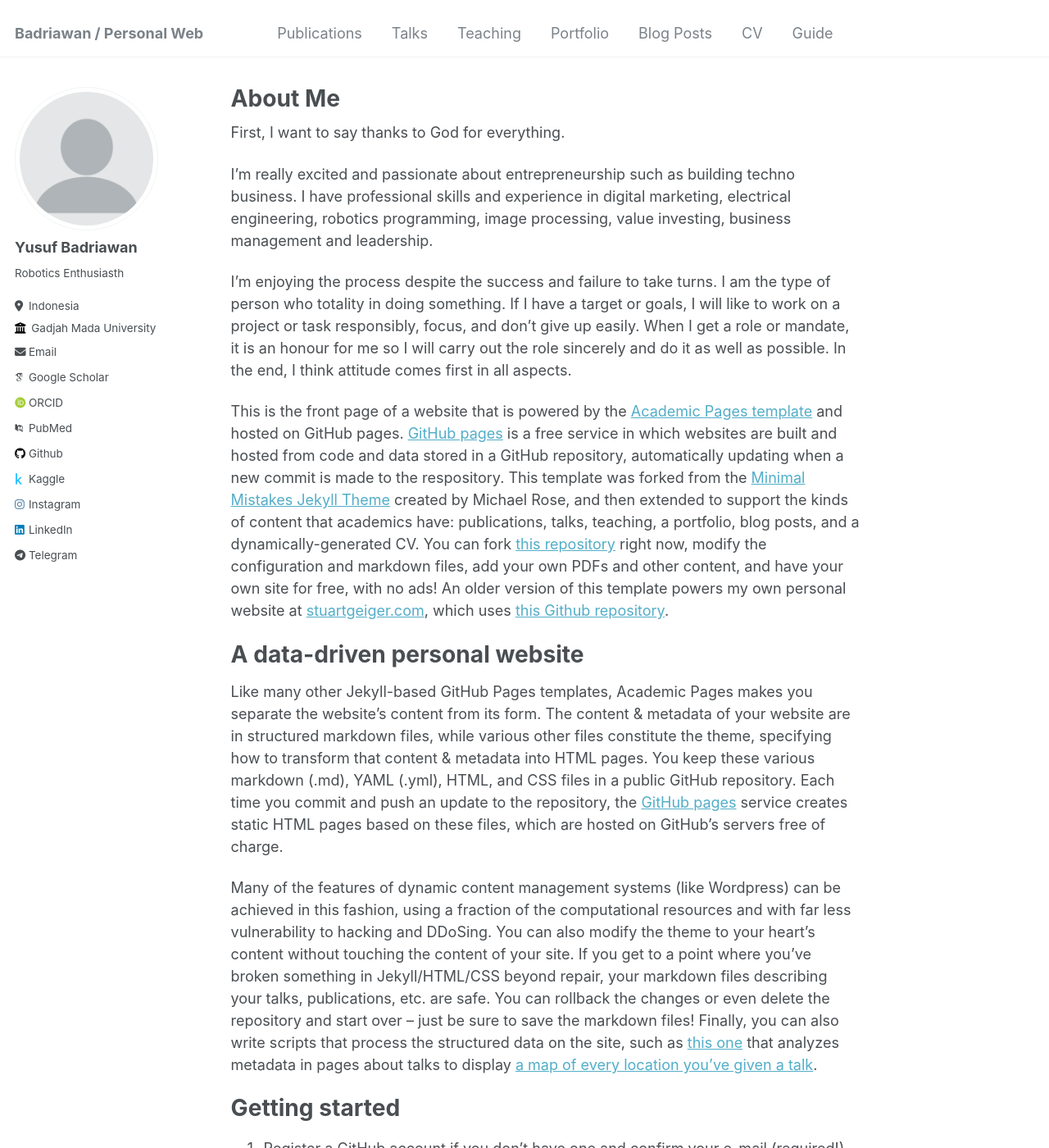
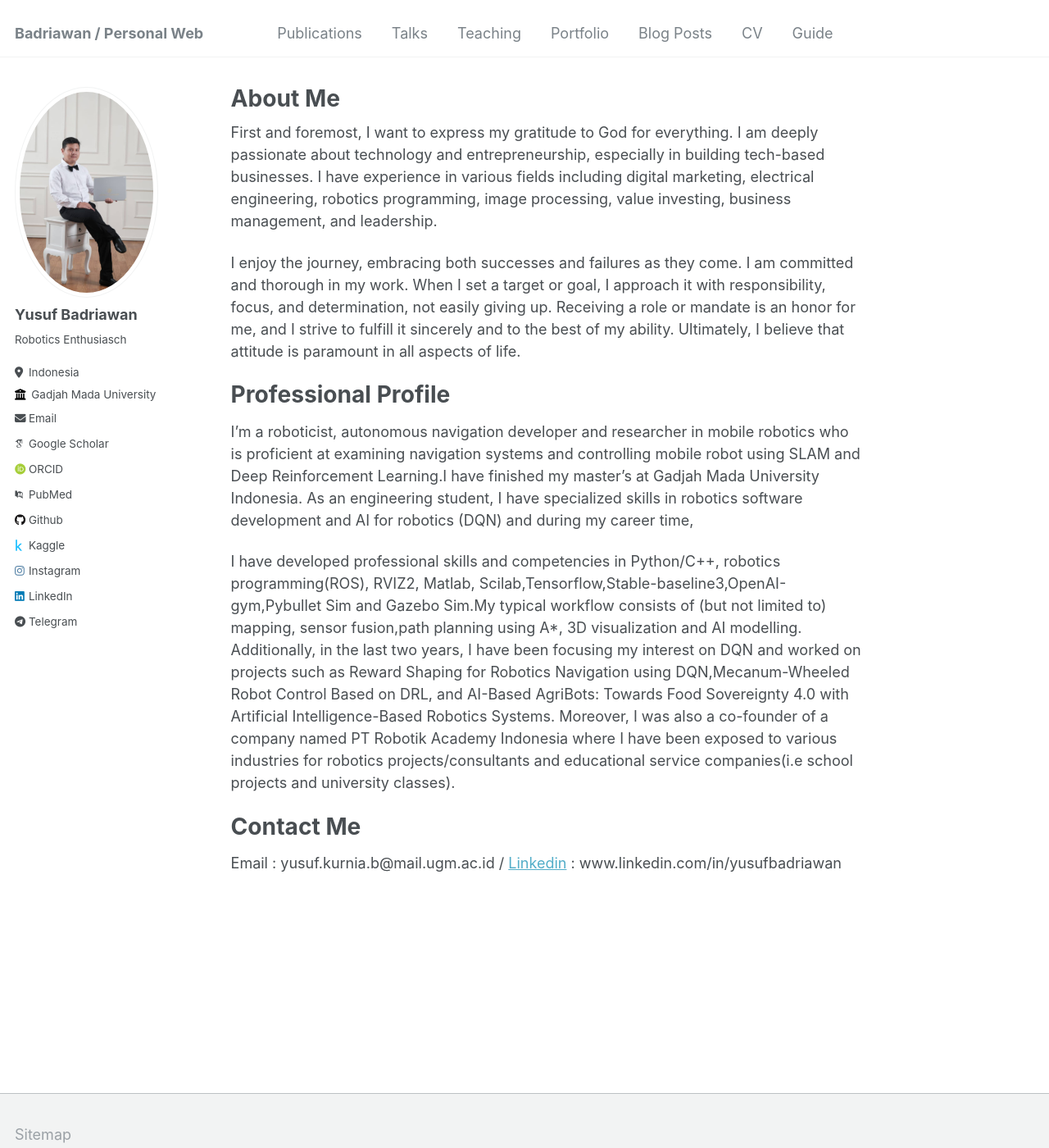
Before and after one commit to badriawan/badriawan.github.io, a Jekyll site: the page built from _pages/about.md, in a window 1280 px wide and 1400 px high. Shown: the whole window at 82% size. Built offline with Jekyll 4.4.1, drawn with Linux system fonts in a browser that asks for light colours; some web fonts are replaced; some of the changed text lies outside the part shown.

Commit message:
update home

```diff
--- a/_config.yml
+++ b/_config.yml
@@ -14,17 +14,17 @@ name                     : &name "Yusuf Kurnia Badriawan"
 description              : &description "personal description"
 url                      : https://badriawan.github.io # the base hostname & protocol for your site e.g. "https://mmistakes.github.io"
 baseurl                  : "" # the subpath of your site, e.g. "/blog"
-repository               : "badriawan/badriawan.github.io"
+repository               : "github.com/badriawan"
 
 # Site Author - The following control what appear as part of the author content on the side bar.
 #               If a field is blank the icon and link will not appear, otherwise it will be shown.
 #               Additional customization can be done by editing /_includes/author-profile.html
 author:
   # Biographic information
-  avatar           : "profile.png"
+  avatar           : "profpic.jpg"
   name             : "Yusuf Badriawan"
   pronouns         : # example: "she/her"
-  bio              : "Robotics Enthusiasth"
+  bio              : "Robotics Enthusiasch"
   location         : "Indonesia"
   employer         : "Gadjah Mada University"
   uri              : # URL
@@ -39,7 +39,7 @@ author:
   pubmed           : "https://www.ncbi.nlm.nih.gov/pubmed/?term=john+snow"
   researchgate     : # URL
 
-  # Repositories and software development
+  #Repositories and software development
   bitbucket        : # Username - Update with your username on the site
   codepen          : # Username
   dribbble         : # Username
@@ -47,7 +47,7 @@ author:
   kaggle           : "badriawan"
   stackoverflow    : # User number or user number and name (i.e., use "1" or "1/jeff-atwood")
 
-  # Social media
+  #Social media
   bluesky          : # Replace this with you Bluesky username
   facebook         : # Username
   flickr           : # Username
--- a/_pages/about.md
+++ b/_pages/about.md
@@ -7,51 +7,27 @@ redirect_from:
   - /about.html
 ---
 
-First, I want to say thanks to God for everything.
+First and foremost, I want to express my gratitude to God for everything. I am deeply passionate about technology and entrepreneurship, especially in building tech-based businesses. I have experience in various fields including digital marketing, electrical engineering, robotics programming, image processing, value investing, business management, and leadership.
 
-I'm really excited and passionate about entrepreneurship such as building techno business. I have professional skills and experience in digital marketing, electrical engineering, robotics programming, image processing, value investing, business management and leadership.
+I enjoy the journey, embracing both successes and failures as they come. I am committed and thorough in my work. When I set a target or goal, I approach it with responsibility, focus, and determination, not easily giving up. Receiving a role or mandate is an honor for me, and I strive to fulfill it sincerely and to the best of my ability. Ultimately, I believe that attitude is paramount in all aspects of life.
 
-I'm enjoying the process despite the success and failure to take turns. I am the type of person who totality in doing something. If I have a target or goals, I will like to work on a project or task responsibly, focus, and don't give up easily. When I get a role or mandate, it is an honour for me so I will carry out the role sincerely and do it as well as possible. In the end, I think attitude comes first in all aspects.
+Professional Profile
+======
+I’m a roboticist, autonomous navigation developer and researcher in mobile robotics who is proficient at examining
+navigation systems and controlling mobile robot using SLAM and Deep Reinforcement Learning.I have finished my master's at
+Gadjah Mada University Indonesia. As an engineering student, I have specialized skills in robotics software development and AI
+for robotics (DQN) and during my career time,
 
+I have developed professional skills and competencies in Python/C++, robotics programming(ROS), RVIZ2, Matlab, Scilab,Tensorflow,Stable-baseline3,OpenAI-gym,Pybullet Sim and Gazebo Sim.My typical
+workflow consists of (but not limited to) mapping, sensor fusion,path planning using A*, 3D visualization and AI modelling.
+Additionally, in the last two years, I have been focusing my interest on DQN and worked on projects such as Reward Shaping for
+Robotics Navigation using DQN,Mecanum-Wheeled Robot Control Based on DRL, and AI-Based AgriBots: Towards Food
+Sovereignty 4.0 with Artificial Intelligence-Based Robotics Systems. Moreover, I was also a co-founder of a company named PT
+Robotik Academy Indonesia where I have been exposed to various industries for robotics projects/consultants and educational
+service companies(i.e school projects and university classes).
 
-
-This is the front page of a website that is powered by the [Academic Pages template](https://github.com/academicpages/academicpages.github.io) and hosted on GitHub pages. [GitHub pages](https://pages.github.com) is a free service in which websites are built and hosted from code and data stored in a GitHub repository, automatically updating when a new commit is made to the respository. This template was forked from the [Minimal Mistakes Jekyll Theme](https://mmistakes.github.io/minimal-mistakes/) created by Michael Rose, and then extended to support the kinds of content that academics have: publications, talks, teaching, a portfolio, blog posts, and a dynamically-generated CV. You can fork [this repository](https://github.com/academicpages/academicpages.github.io) right now, modify the configuration and markdown files, add your own PDFs and other content, and have your own site for free, with no ads! An older version of this template powers my own personal website at [stuartgeiger.com](http://stuartgeiger.com), which uses [this Github repository](https://github.com/staeiou/staeiou.github.io).
-
-A data-driven personal website
+Contact Me
 ======
-Like many other Jekyll-based GitHub Pages templates, Academic Pages makes you separate the website's content from its form. The content & metadata of your website are in structured markdown files, while various other files constitute the theme, specifying how to transform that content & metadata into HTML pages. You keep these various markdown (.md), YAML (.yml), HTML, and CSS files in a public GitHub repository. Each time you commit and push an update to the repository, the [GitHub pages](https://pages.github.com/) service creates static HTML pages based on these files, which are hosted on GitHub's servers free of charge.
-
-Many of the features of dynamic content management systems (like Wordpress) can be achieved in this fashion, using a fraction of the computational resources and with far less vulnerability to hacking and DDoSing. You can also modify the theme to your heart's content without touching the content of your site. If you get to a point where you've broken something in Jekyll/HTML/CSS beyond repair, your markdown files describing your talks, publications, etc. are safe. You can rollback the changes or even delete the repository and start over -- just be sure to save the markdown files! Finally, you can also write scripts that process the structured data on the site, such as [this one](https://github.com/academicpages/academicpages.github.io/blob/master/talkmap.ipynb) that analyzes metadata in pages about talks to display [a map of every location you've given a talk](https://academicpages.github.io/talkmap.html).
-
-Getting started
-======
-1. Register a GitHub account if you don't have one and confirm your e-mail (required!)
-1. Fork [this repository](https://github.com/academicpages/academicpages.github.io) by clicking the "fork" button in the top right.
-1. Go to the repository's settings (rightmost item in the tabs that start with "Code", should be below "Unwatch"). Rename the repository "[your GitHub username].github.io", which will also be your website's URL.
-1. Set site-wide configuration and create content & metadata (see below -- also see [this set of diffs](http://archive.is/3TPas) showing what files were changed to set up [an example site](https://getorg-testacct.github.io) for a user with the username "getorg-testacct")
-1. Upload any files (like PDFs, .zip files, etc.) to the files/ directory. They will appear at https://[your GitHub username].github.io/files/example.pdf.
-1. Check status by going to the repository settings, in the "GitHub pages" section
-
-Site-wide configuration
-------
-The main configuration file for the site is in the base directory in [_config.yml](https://github.com/academicpages/academicpages.github.io/blob/master/_config.yml), which defines the content in the sidebars and other site-wide features. You will need to replace the default variables with ones about yourself and your site's github repository. The configuration file for the top menu is in [_data/navigation.yml](https://github.com/academicpages/academicpages.github.io/blob/master/_data/navigation.yml). For example, if you don't have a portfolio or blog posts, you can remove those items from that navigation.yml file to remove them from the header.
-
-Create content & metadata
-------
-For site content, there is one markdown file for each type of content, which are stored in directories like _publications, _talks, _posts, _teaching, or _pages. For example, each talk is a markdown file in the [_talks directory](https://github.com/academicpages/academicpages.github.io/tree/master/_talks). At the top of each markdown file is structured data in YAML about the talk, which the theme will parse to do lots of cool stuff. The same structured data about a talk is used to generate the list of talks on the [Talks page](https://academicpages.github.io/talks), each [individual page](https://academicpages.github.io/talks/2012-03-01-talk-1) for specific talks, the talks section for the [CV page](https://academicpages.github.io/cv), and the [map of places you've given a talk](https://academicpages.github.io/talkmap.html) (if you run this [python file](https://github.com/academicpages/academicpages.github.io/blob/master/talkmap.py) or [Jupyter notebook](https://github.com/academicpages/academicpages.github.io/blob/master/talkmap.ipynb), which creates the HTML for the map based on the contents of the _talks directory).
-
-**Markdown generator**
-
-I have also created [a set of Jupyter notebooks](https://github.com/academicpages/academicpages.github.io/tree/master/markdown_generator
-) that converts a CSV containing structured data about talks or presentations into individual markdown files that will be properly formatted for the Academic Pages template. The sample CSVs in that directory are the ones I used to create my own personal website at stuartgeiger.com. My usual workflow is that I keep a spreadsheet of my publications and talks, then run the code in these notebooks to generate the markdown files, then commit and push them to the GitHub repository.
-
-How to edit your site's GitHub repository
-------
-Many people use a git client to create files on their local computer and then push them to GitHub's servers. If you are not familiar with git, you can directly edit these configuration and markdown files directly in the github.com interface. Navigate to a file (like [this one](https://github.com/academicpages/academicpages.github.io/blob/master/_talks/2012-03-01-talk-1.md) and click the pencil icon in the top right of the content preview (to the right of the "Raw | Blame | History" buttons). You can delete a file by clicking the trashcan icon to the right of the pencil icon. You can also create new files or upload files by navigating to a directory and clicking the "Create new file" or "Upload files" buttons.
-
-Example: editing a markdown file for a talk
-![Editing a markdown file for a talk](/images/editing-talk.png)
-
-For more info
-------
-More info about configuring Academic Pages can be found in [the guide](https://academicpages.github.io/markdown/). The [guides for the Minimal Mistakes theme](https://mmistakes.github.io/minimal-mistakes/docs/configuration/) (which this theme was forked from) might also be helpful.
+Email     : yusuf.kurnia.b@mail.ugm.ac.id
+/
+[Linkedin](www.linkedin.com/in/yusufbadriawan)   : www.linkedin.com/in/yusufbadriawan
```
Also changed, not shown: images/profpic.jpg (added).
